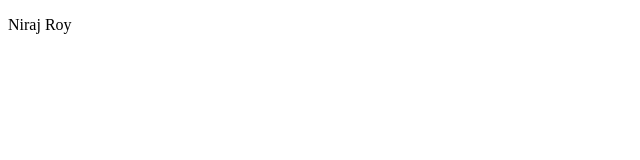
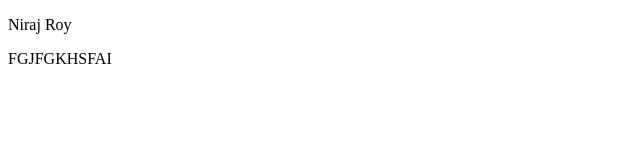
Before and after one commit to nirajroy01/EndSemProject, a website: page index.html in a window 1280 px wide. Shown: the whole page, without its empty margins (0-640 px from the left). Drawn offline with Linux system fonts and the light colour scheme.

Commit message:
Change-2

```diff
--- a/index.html
+++ b/index.html
@@ -7,5 +7,6 @@
 </head>
 <body>
     <p>Niraj Roy</p>
+    <p>FGJFGKHSFAI</p>
 </body>
 </html>
```
